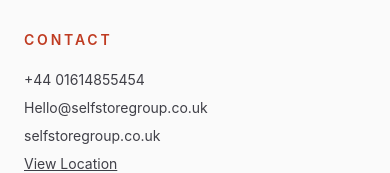
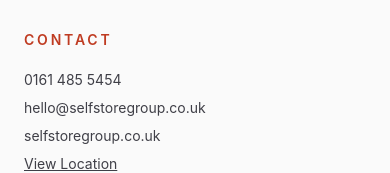
Before and after one commit to Jackssgltd/selfstore-website, a React (Vite) app: page / in a window 390 px wide. Shown: the part 3665-3838 px from the top of the page. Built offline with nearby package versions, Linux system fonts and the light colour scheme.

Commit message:
Made phone number clickable

```diff
--- a/src/App.jsx
+++ b/src/App.jsx
@@ -270,8 +270,10 @@
           <div>
             <div className="text-sm font-semibold uppercase tracking-[0.2em] text-[color:var(--brand)]">Contact</div>
             <div className="mt-5 space-y-2 text-sm text-zinc-700">
-              <div>+44 01614855454</div>
-              <div>Hello@selfstoregroup.co.uk</div>
+              <div><a href="tel:01614855454">0161 485 5454</a></div>
+              <div><a href="mailto:hello@selfstoregroup.co.uk">
+  hello@selfstoregroup.co.uk
+</a></div>
               <div>selfstoregroup.co.uk</div>
               <a href="https://share.google/nNsq7vwfRfPVCzdMz" target="_blank" rel="noreferrer" className="underline hover:text-[color:var(--brand)]">View Location</a>
             </div>
@@ -480,8 +482,10 @@
                 <div>Blackbrook Trading Estate</div>
                 <div>Weybrook Road, Stockport</div>
                 <div>M19 2QD</div>
-                <div>0161 485 5454</div>
-                <div>Hello@selfstoregroup.co.uk</div>
+                <div><a href="tel:01614855454">0161 485 5454</a></div>
+                <div><a href="mailto:hello@selfstoregroup.co.uk">
+  hello@selfstoregroup.co.uk
+</a></div>
               </div>
             </div>
           </div>
@@ -551,8 +555,10 @@
                   <p className="mt-4 max-w-md text-white/85">Get in touch with us to learn more.</p>
                 </div>
                 <div className="mt-10 space-y-4 text-base text-white/90">
-                  <div>+44 01614855454</div>
-                  <div>Hello@selfstoregroup.co.uk</div>
+                  <div><a href="tel:01614855454">0161 485 5454</a></div>
+                  <div><a href="mailto:hello@selfstoregroup.co.uk">
+  hello@selfstoregroup.co.uk
+</a></div>
                   <div>selfstoregroup.co.uk</div>
                 </div>
               </div>
```
